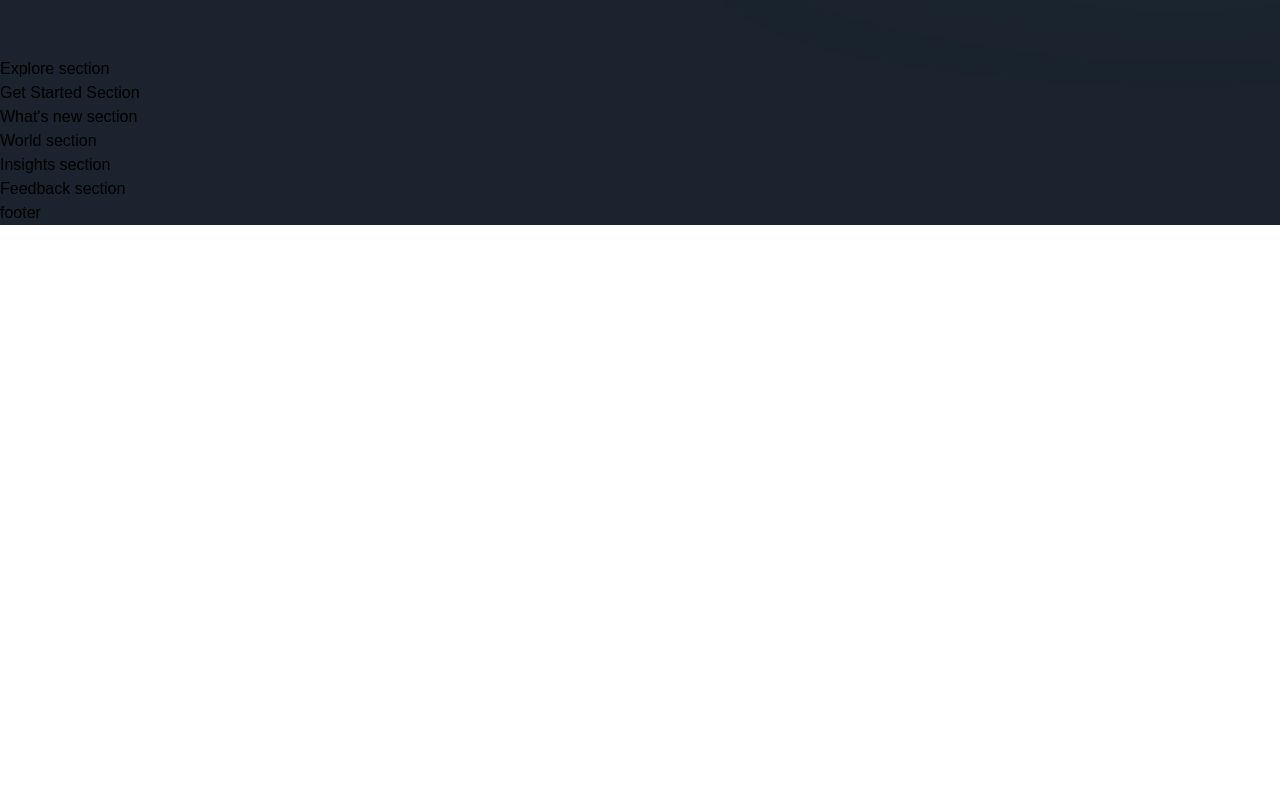
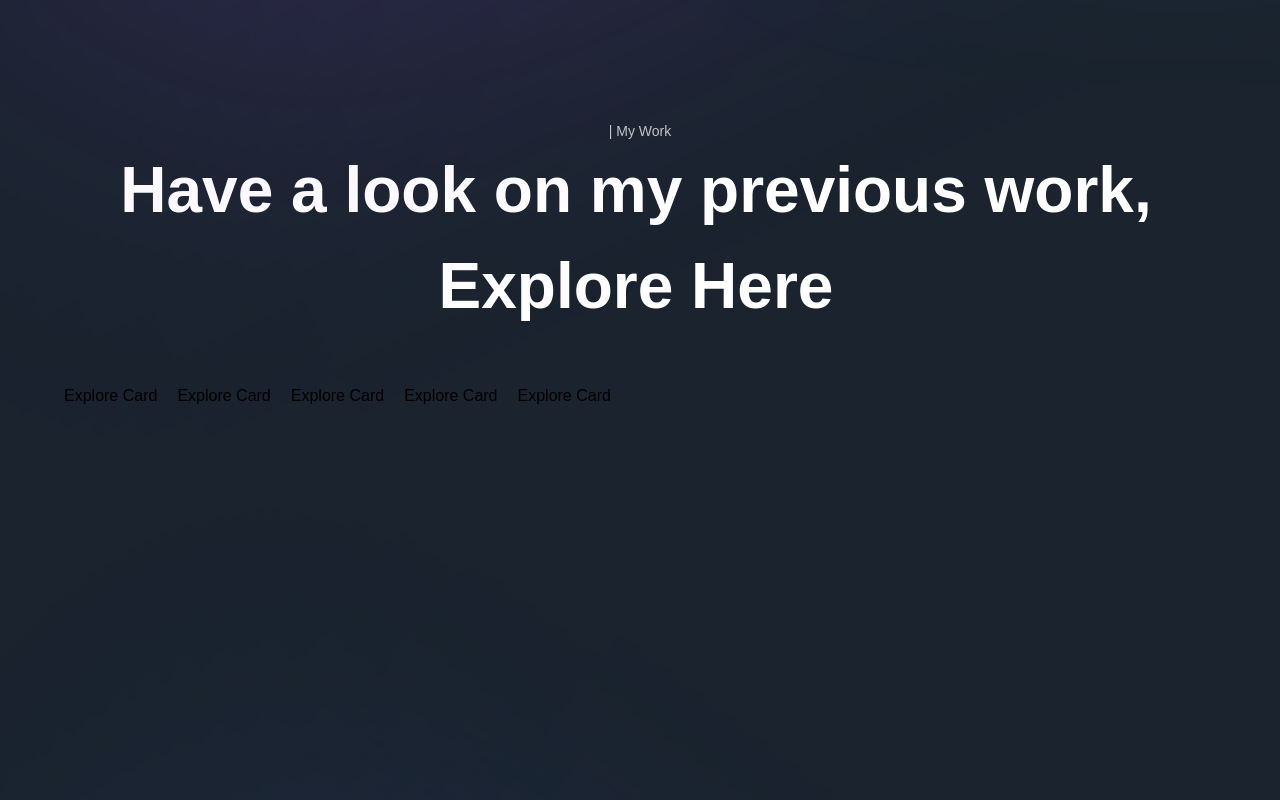
Before and after one commit to iamafridi/project-nextJs, a Next.js app: page / in a window 1280 px wide. Shown: the part 1940-2740 px from the top of the page. Before the commit the page ends 2165 px from the top, so only its background shows below. Built offline with nearby package versions, Linux system fonts and the light colour scheme; a web font is replaced by a local one.

Commit message:
Added Work section

```diff
--- a/app/page.js
+++ b/app/page.js
@@ -1,17 +1,35 @@
 import { Footer, Navbar } from '../components';
-import { About, Explore, Feedback, GetStarted, Hero, Insights, WhatsNew, World } from '../sections';
+import {
+  About,
+  Explore,
+  Feedback,
+  GetStarted,
+  Hero,
+  Insights,
+  WhatsNew,
+  World,
+} from '../sections';
 
 const Page = () => (
   <div className="bg-primary-black overflow-hidden">
     <Navbar />
     <Hero />
+    <div className="relative">
       <About />
+      <div className="gradient-03 z-0" />
       <Explore />
+    </div>
+    <div className="relative">
       <GetStarted />
+      <div className="gradient-04 z-0" />
       <WhatsNew />
+    </div>
     <World />
+    <div className="relative">
       <Insights />
+      <div className="gradient-04 z-0" />
       <Feedback />
+    </div>
     <Footer />
   </div>
 );
--- a/components/CustomTexts.jsx
+++ b/components/CustomTexts.jsx
@@ -20,5 +20,12 @@ export const TypingText = ({ title, textStyles }) => (
 );
 
 export const TitleText = ({ title, textStyles }) => (
-  <h2>Title Text</h2>
+  <motion.h2
+    variants={textVariant2}
+    initial="hidden"
+    whileInView="show"
+    className={`mr-[8px] font-bold md:text-[64px] text-[40px] text-white ${textStyles}`}
+  >
+    {title}
+  </motion.h2>
 );
--- a/components/ExploreCard.jsx
+++ b/components/ExploreCard.jsx
@@ -1,4 +1,7 @@
 'use client';
+import { motion } from 'framer-motion';
+import styles from '../styles';
+import { fadeIn } from '../utils/motion';
 
 const ExploreCard = () => (
   <div>
--- a/sections/Explore.jsx
+++ b/sections/Explore.jsx
@@ -1,9 +1,40 @@
 'use client';
 
-const Explore = () => (
-  <section>
-    Explore section
-  </section>
-);
+import { useState } from 'react';
+import { motion } from 'framer-motion';
+import styles from '../styles';
+import { staggerContainer } from '../utils/motion';
+import { ExploreCard, TitleText, TypingText } from '../components';
+import { exploreWorlds } from '../constants';
+
+const Explore = () => {
+  const [active, setActive] = useState('world-2');
+  return (
+    <section className={`${styles.paddings}`} id="explore">
+      <motion.div
+        variants={staggerContainer}
+        initial="hidden"
+        whileInView="show"
+        viewport={{ once: false, amount: 0.25 }}
+        className={`${styles.innerWidth} mx-auto flex flex-col`}
+      >
+        <TypingText title="| My Work" textStyles="text-center" />
+        <TitleText title={<>Have a look on my previous work,<br className="md:block hidden" /> Explore Here</>} textStyles="text-center" />
+        <div className="mt-[50px] flex lg:flex-row flex-col min-h-[70vh] gap-5">
+          {
+            exploreWorlds.map((world, index) => (
+              <ExploreCard key={world.id}
+                {...world}
+                index={index}
+                active={active}
+                handleClick={setActive}
+              />
+            ))
+          }
+        </div>
+      </motion.div>
+    </section>
+  );
+};
 
 export default Explore;
```
Lines whose indentation alone changed are shown as unchanged.
